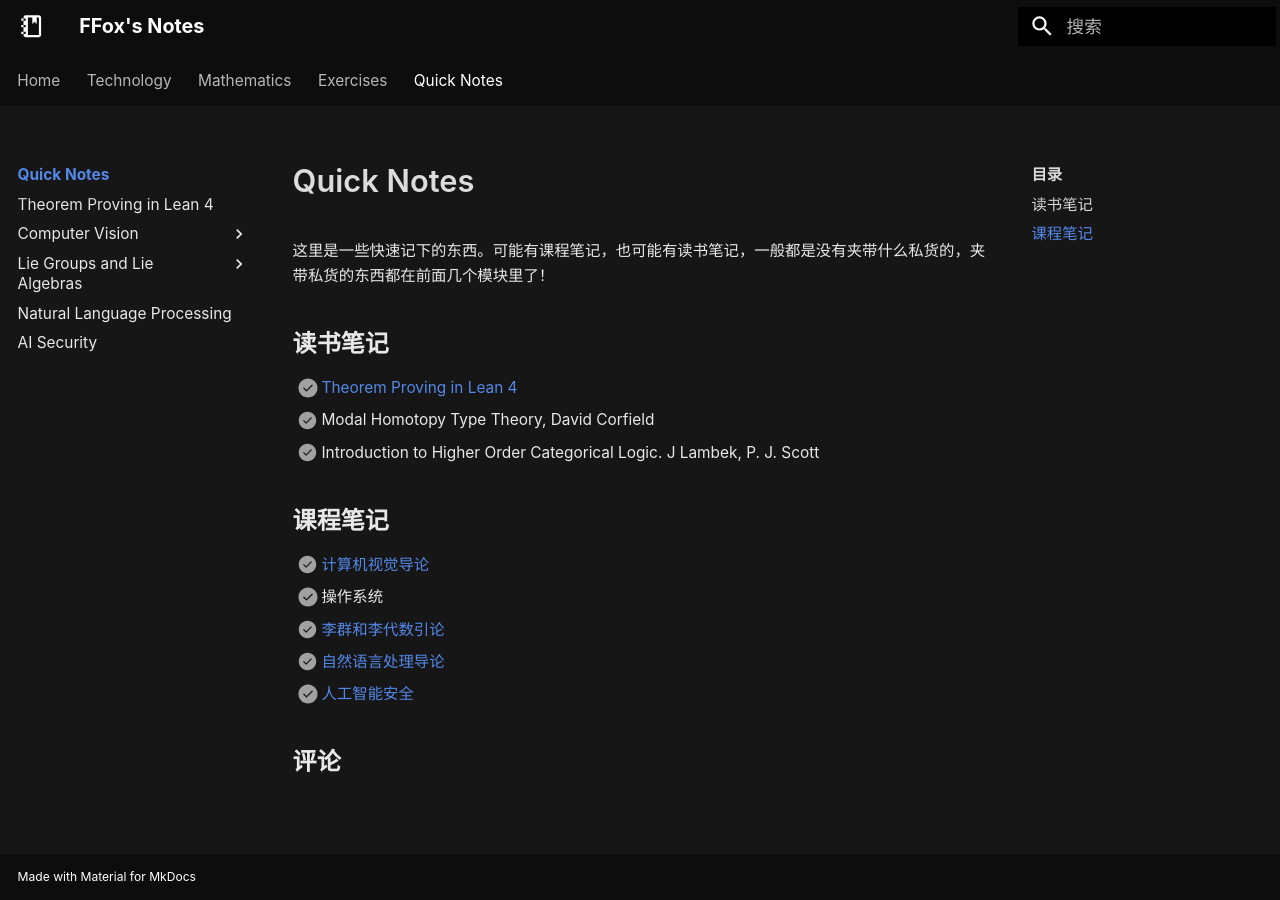
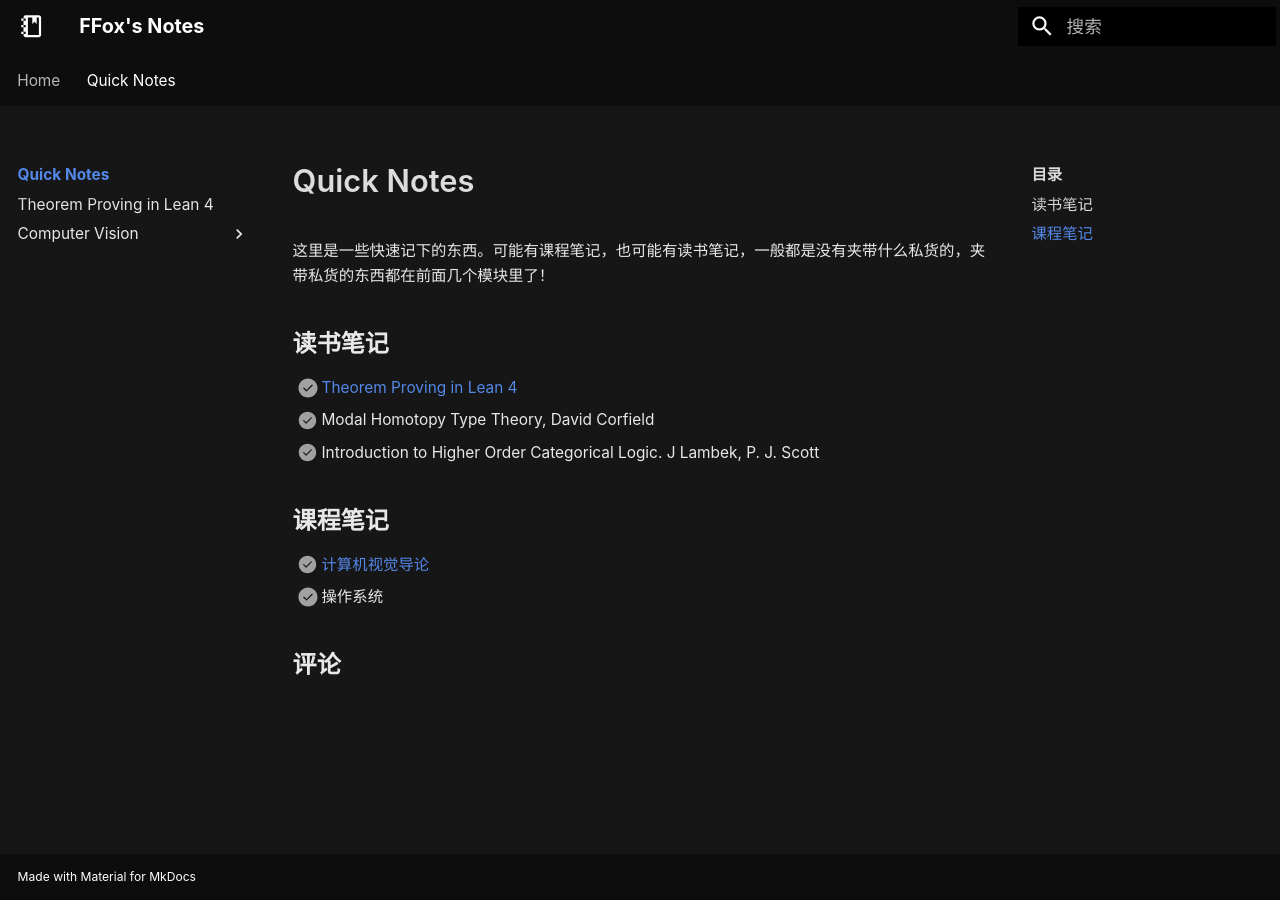
Before and after one commit to FrightenedFoxCN/notes, an MkDocs documentation site: the page built from docs/qnotes/index.md, in a window 1280 px wide. Built offline with MkDocs 1.6.1 and Material for MkDocs 9.7.7, drawn with Linux system fonts in a browser that asks for light colours; nearby versions of some CDN libraries; library files that are not in the unit come from our copies; comment, search, counter and statistics services are not loaded; a style sheet for code colours, icons or effects is not loaded.

Commit message:
update 23/7/5 clearing old items

```diff
--- a/docs/changelog.yml
+++ b/docs/changelog.yml
@@ -1,4 +1,8 @@
 - "2023":
+  - "2023-07-05":
+    - pageupdate:
+        text: 清理了不会再填坑的页面
+        href: /notes
   - "2023-03-09":
     - newpage:
         text: 增加人工智能安全和自然语言处理的笔记
--- a/docs/qnotes/index.md
+++ b/docs/qnotes/index.md
@@ -16,6 +16,3 @@ comments: true
 
 - [ ] [计算机视觉导论](computer_vision)
 - [ ] 操作系统
-- [ ] [李群和李代数引论](lie_groups)
-- [ ] [自然语言处理导论](natural_language_processing)
-- [ ] [人工智能安全](ai_security)
--- a/mkdocs.yml
+++ b/mkdocs.yml
@@ -72,21 +72,21 @@ nav:
     - 更新记录: changelog.md
     - 友链: links.md
     - 待办事项: todo.md
-  - Technology:
-    - tech/index.md
-    - Vulkan Tutorial with Rust:
-      - tech/rust-vulkan/index.md
-      - 01 计算流水线 Compute Pipeline: tech/rust-vulkan/01ComputePipeline.md
-  - Mathematics:
-    - math/index.md
-    - Theory of Computation Overview:
-      - math/toc-notes/index.md
-      - 01A 有限自动机和正则语言 Finite Automata & Regular Languages: math/toc-notes/01A.md
-      - 01B 范畴化的自动机 Automata in Category Context: math/toc-notes/01B.md
-      - 03A 下推自动机和上下文无关语言 Push-down Automata and Context-free Languages: math/toc-notes/03A.md
-      - 05A 图灵机与规约 Turing Machines & Reduction: math/toc-notes/05A.md
-  - Exercises:
-    - exercises/index.md
+  # - Technology:
+    # - tech/index.md
+    # - Vulkan Tutorial with Rust:
+      # - tech/rust-vulkan/index.md
+      # - 01 计算流水线 Compute Pipeline: tech/rust-vulkan/01ComputePipeline.md
+  # - Mathematics:
+    # - math/index.md
+    # - Theory of Computation Overview:
+      # - math/toc-notes/index.md
+      # - 01A 有限自动机和正则语言 Finite Automata & Regular Languages: math/toc-notes/01A.md
+      # - 01B 范畴化的自动机 Automata in Category Context: math/toc-notes/01B.md
+      # - 03A 下推自动机和上下文无关语言 Push-down Automata and Context-free Languages: math/toc-notes/03A.md
+      # - 05A 图灵机与规约 Turing Machines & Reduction: math/toc-notes/05A.md
+  # - Exercises:
+    # - exercises/index.md
     # - 李文威《代数学方法》卷一：基本架构:
     #   - exercises/wwli-aljabr-1/index.md
     #   - 第四章：群论: exercises/wwli-aljabr-1/ch4.md
@@ -103,8 +103,8 @@ nav:
       - 08 3D Deep Learning: qnotes/computer_vision/08 3D Deep Learning.md
       - 09 Computational Photography: qnotes/computer_vision/09 Computational Photography.md
       - 10 Image-based Rendering: qnotes/computer_vision/10 Image-based Rendering.md
-    - Lie Groups and Lie Algebras:
-      - qnotes/lie_groups/index.md
-      - 01 李代数的基本性质，可解性和幂零性: qnotes/lie_groups/w01.md
-    - Natural Language Processing: qnotes/natural_language_processing/index.md
-    - AI Security: qnotes/ai_security/index.md
+    # - Lie Groups and Lie Algebras:
+      # - qnotes/lie_groups/index.md
+      # - 01 李代数的基本性质，可解性和幂零性: qnotes/lie_groups/w01.md
+    # - Natural Language Processing: qnotes/natural_language_processing/index.md
+    # - AI Security: qnotes/ai_security/index.md
```
Also changed, not shown: docs/index.md (+2 -0 lines).
